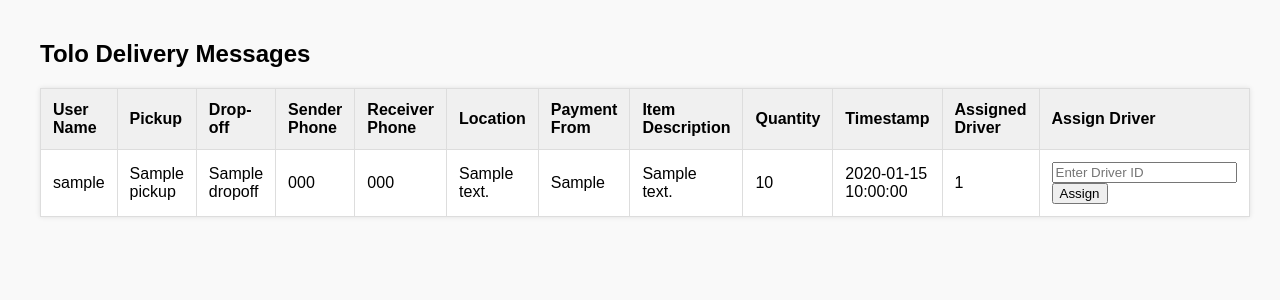
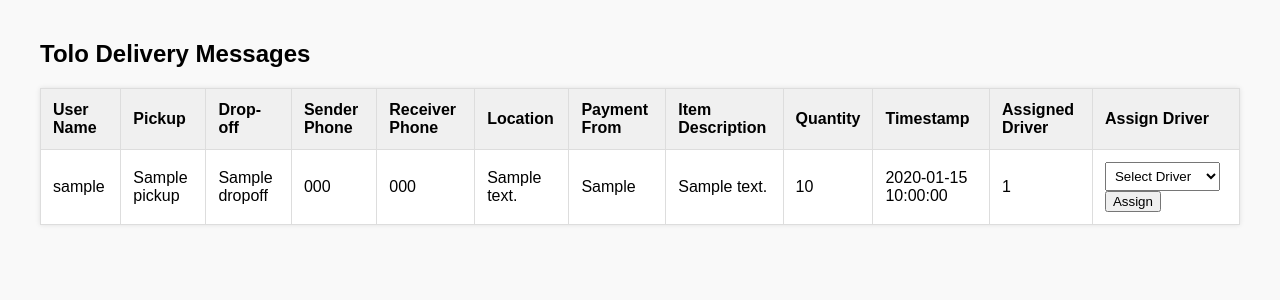
Before and after one commit to tinsae34/backend, a Flask app: page / in a window 1280 px wide. Shown: the top 300 px of the page. Run offline with Flask 3, Linux system fonts and the light colour scheme; a database or web service that is not in the repository returns one stand-in record (values such as "Sample title").

Commit message:
Update index.html

```diff
--- a/templates/index.html
+++ b/templates/index.html
@@ -83,7 +83,16 @@
                 <td>
                     <form action="{{ url_for('assign_driver') }}" method="post">
                         <input type="hidden" name="delivery_id" value="{{ d['_id'] }}">
-                        <input type="text" name="driver_id" placeholder="Enter Driver ID">
+
+
+
+                        <select name="driver_id" required>
+                            <option value="" disabled selected>Select Driver</option>
+                            {% for driver in drivers %}
+                            <option value="{{ driver.id }}">{{ driver.name }}</option>
+                            {% endfor %}
+                        </select>
+
                         <button type="submit">Assign</button>
                     </form>
 
```
